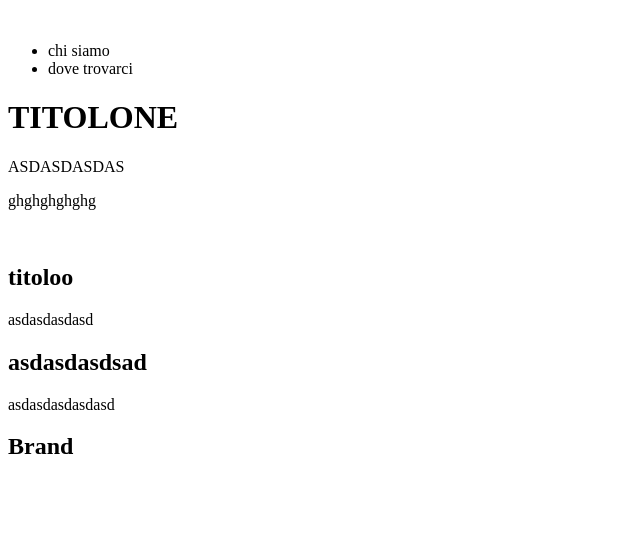
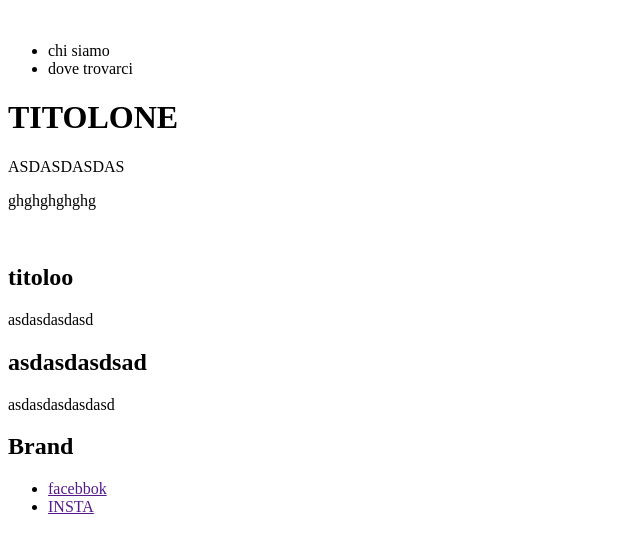
Before and after one commit to AntoninoPezzino/lezioneGit, a plain HTML site: page index.html in a window 1280 px wide. Shown: the whole page, without its empty margins (0-640 px from the left). Drawn offline with Linux system fonts and the light colour scheme.

Commit message:
ho aggiunto dei link

```diff
--- a/index.html
+++ b/index.html
@@ -38,6 +38,12 @@
 
     <footer>
         <h2>Brand</h2>
+        <nav>
+            <ul>
+                <li><a href="">facebbok</a></li>
+                <li> <a href="">INSTA</a></li>
+            </ul>
+        </nav>
     </footer>
 
 </body>
```
